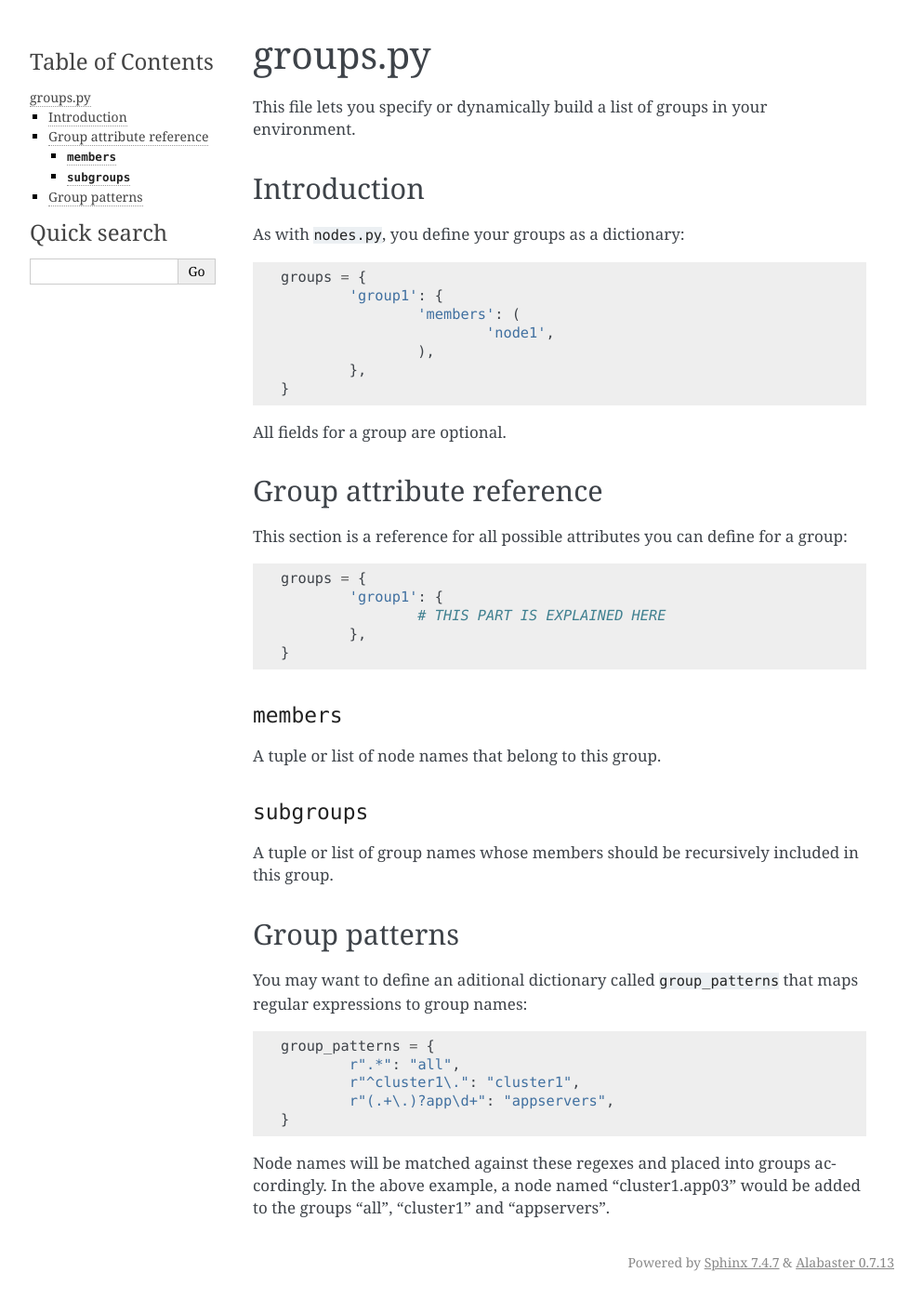
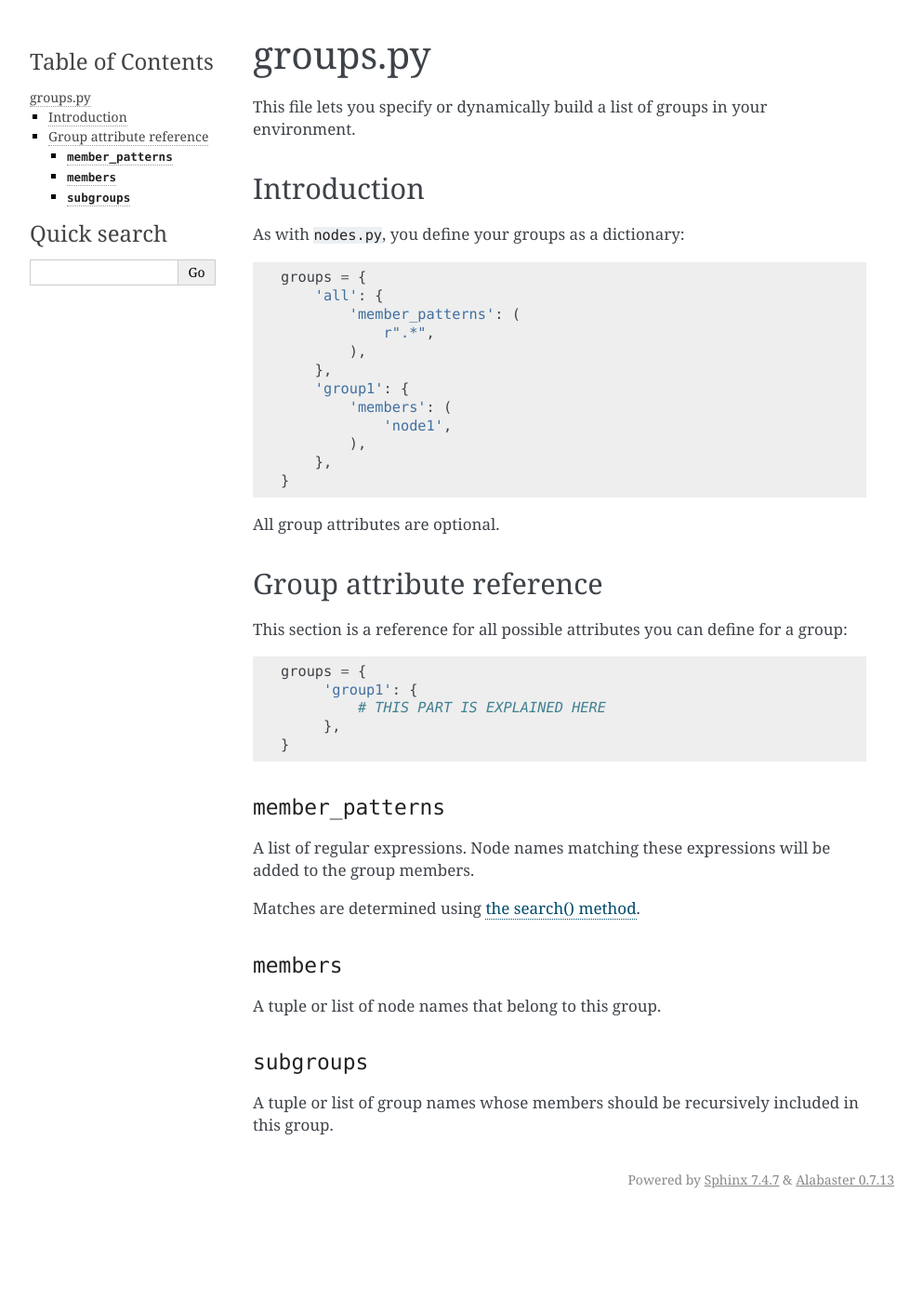
Before and after one commit to bundlewrap/bundlewrap, a Sphinx documentation site: the page built from doc/groups.py.rst, in a window 1280 px wide. Shown: the whole page at 93% size, without its empty margins (148-1141 px from the left). Built offline with Sphinx 7.4.7, drawn with Linux system fonts in a browser that asks for light colours; after the commit the page ends 1308 px from its top, so only the background shows below that.

Commit message:
coalesce group_patterns into group members (closes #34)

```diff
--- a/doc/groups.py.rst
+++ b/doc/groups.py.rst
@@ -12,28 +12,44 @@ This file lets you specify or dynamically build a list of groups in your environ
 Introduction
 ============
 
-As with ``nodes.py``, you define your groups as a dictionary::
+As with ``nodes.py``, you define your groups as a dictionary:
+
+.. code-block:: python
 
 	groups = {
-		'group1': {
-			'members': (
-				'node1',
-			),
-		},
+	    'all': {
+	        'member_patterns': (
+	            r".*",
+	        ),
+	    },
+	    'group1': {
+	        'members': (
+	            'node1',
+	        ),
+	    },
 	}
 
-All fields for a group are optional.
+All group attributes are optional.
 
 Group attribute reference
 =========================
 
-This section is a reference for all possible attributes you can define for a group::
+This section is a reference for all possible attributes you can define for a group:
+
+.. code-block:: python
 
 	groups = {
-		'group1': {
-			# THIS PART IS EXPLAINED HERE
-		},
+	     'group1': {
+	         # THIS PART IS EXPLAINED HERE
+	     },
 	}
+
+``member_patterns``
+-------------------
+
+A list of regular expressions. Node names matching these expressions will be added to the group members.
+
+Matches are determined using `the search() method <http://docs.python.org/2/library/re.html#re.RegexObject.search>`_.
 
 ``members``
 -----------
@@ -44,16 +60,3 @@ A tuple or list of node names that belong to this group.
 -------------
 
 A tuple or list of group names whose members should be recursively included in this group.
-
-Group patterns
-==============
-
-You may want to define an aditional dictionary called ``group_patterns`` that maps regular expressions to group names::
-
-	group_patterns = {
-		r".*": "all",
-		r"^cluster1\.": "cluster1",
-		r"(.+\.)?app\d+": "appservers",
-	}
-
-Node names will be matched against these regexes and placed into groups accordingly. In the above example, a node named "cluster1.app03" would be added to the groups "all", "cluster1" and "appservers".
```
Also changed, not shown: 3 other files.
